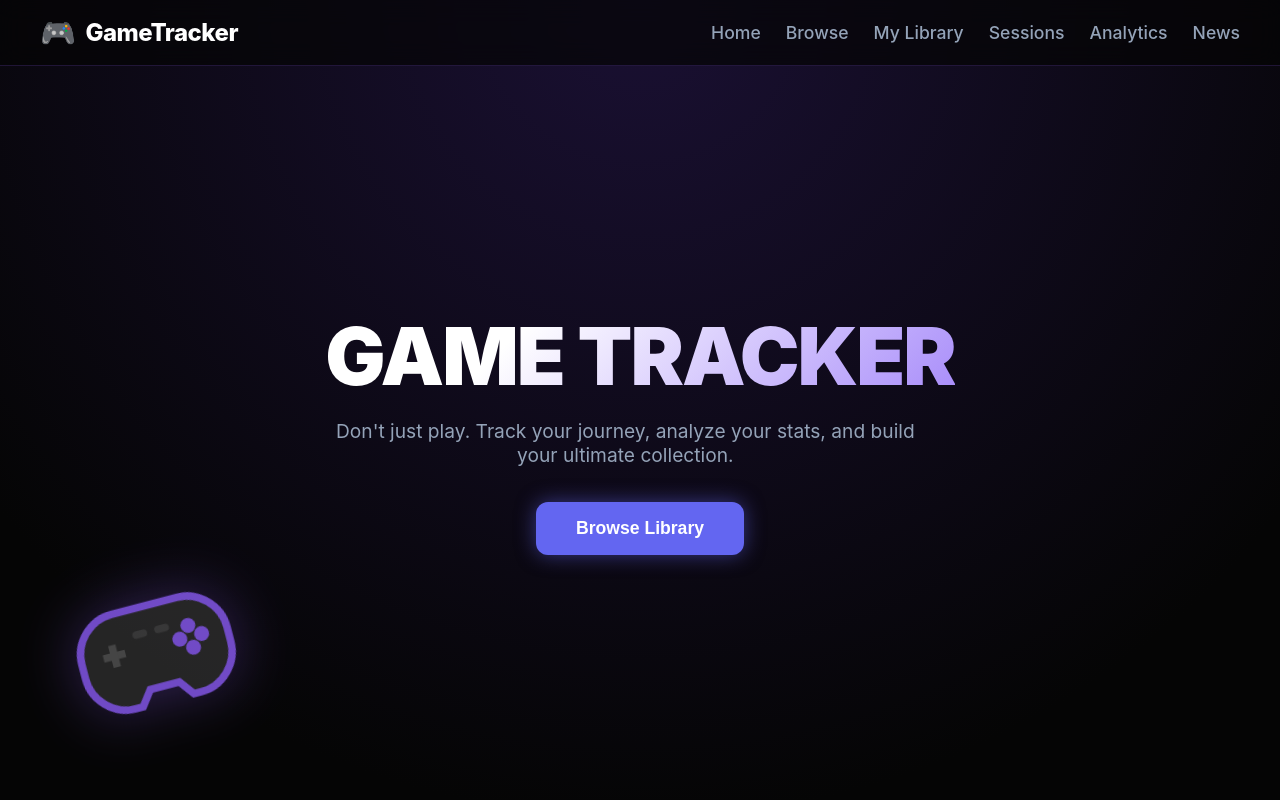
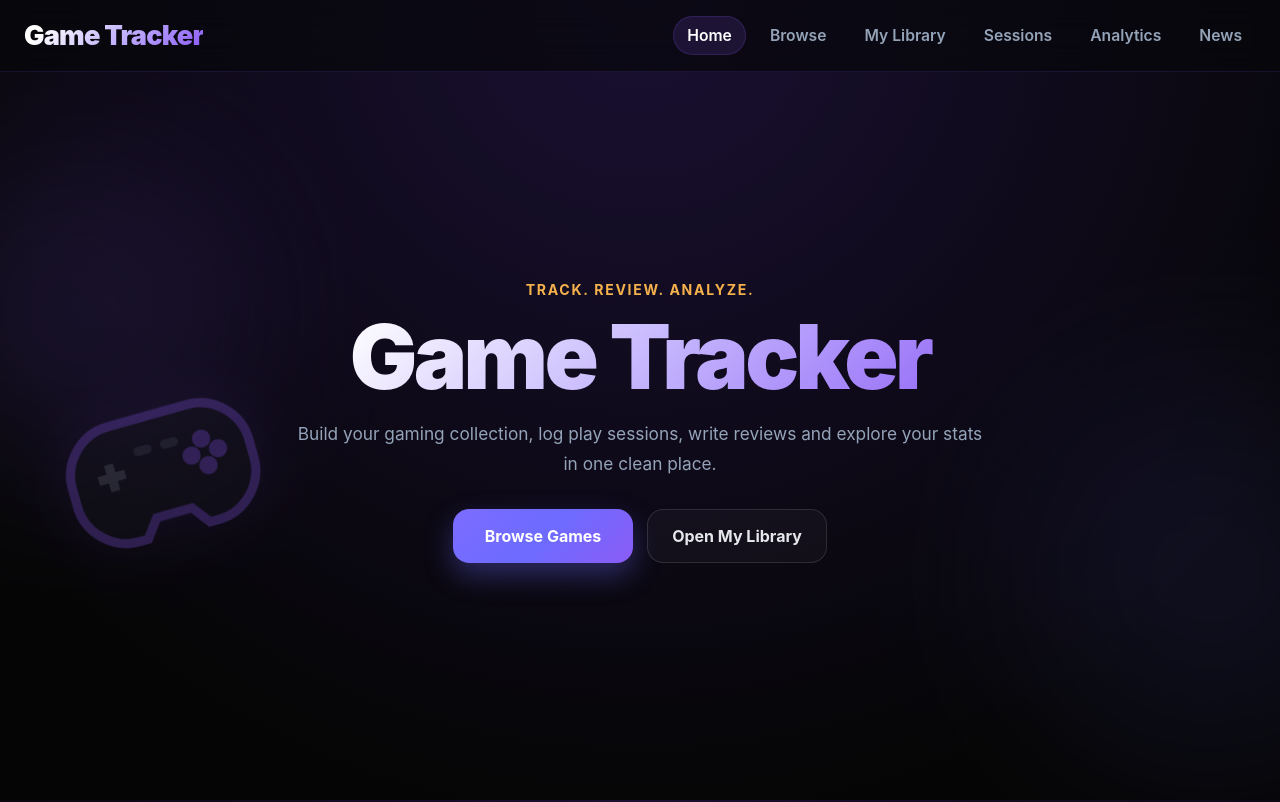
Before and after one commit to damian-cozma/cloud-computing, a React app in the folder homework-2/frontend/: page / in a window 1280 px wide. Built offline with nearby package versions, Linux system fonts and the light colour scheme; the HTML template or start-up script is replaced by a standard one.

Commit message:
design update: landing page and navigation header

```diff
--- a/homework-2/frontend/src/components/Navbar.css
+++ b/homework-2/frontend/src/components/Navbar.css
@@ -2,44 +2,97 @@
   position: sticky;
   top: 0;
   z-index: 100;
-  display: flex;
-  justify-content: space-between;
-  align-items: center;
-  padding: 15px 40px;
-  background: rgba(5, 5, 5, 0.7);
-  backdrop-filter: blur(12px);
-  -webkit-backdrop-filter: blur(12px);
-  border-bottom: 1px solid rgba(139, 92, 246, 0.2);
+  padding: 16px 24px;
+  background: rgba(7, 7, 12, 0.72);
+  backdrop-filter: blur(16px);
+  -webkit-backdrop-filter: blur(16px);
+  border-bottom: 1px solid rgba(139, 92, 246, 0.14);
 }
 
-.nav-brand a {
+.navbar-shell {
+  width: min(1240px, 100%);
+  margin: 0 auto;
   display: flex;
   align-items: center;
-  gap: 10px;
-  font-size: 1.5rem;
-  font-weight: 800;
-  color: #fff;
-  text-decoration: none;
-  letter-spacing: -0.5px;
+  justify-content: space-between;
+  gap: 24px;
 }
 
-.brand-icon {
-  font-size: 1.8rem;
+.nav-brand {
+  flex-shrink: 0;
+}
+
+.nav-brand-link {
+  text-decoration: none;
+}
+
+.nav-brand-text {
+  display: inline-block;
+  font-size: 1.7rem;
+  font-weight: 900;
+  letter-spacing: -0.03em;
+  line-height: 1;
+  background: linear-gradient(135deg, #ffffff 12%, #c4b5fd 52%, #8b5cf6 100%);
+  -webkit-background-clip: text;
+  -webkit-text-fill-color: transparent;
 }
 
 .nav-links {
   display: flex;
-  gap: 25px;
+  align-items: center;
+  gap: 10px;
+  flex-wrap: wrap;
 }
 
 .nav-link {
+  position: relative;
+  text-decoration: none;
   color: var(--text-muted);
-  text-decoration: none;
-  font-weight: 500;
-  font-size: 1.1rem;
-  transition: color 0.3s;
+  font-size: 0.98rem;
+  font-weight: 600;
+  padding: 10px 14px;
+  border-radius: 999px;
+  transition:
+    color 0.2s ease,
+    background 0.2s ease,
+    transform 0.2s ease,
+    box-shadow 0.2s ease;
 }
 
 .nav-link:hover {
-  color: var(--accent);
+  color: #ffffff;
+  background: rgba(139, 92, 246, 0.08);
+  transform: translateY(-1px);
 }
+
+.nav-link.is-active {
+  color: #ffffff;
+  background: rgba(139, 92, 246, 0.14);
+  box-shadow: inset 0 0 0 1px rgba(139, 92, 246, 0.18);
+}
+
+@media (max-width: 900px) {
+  .navbar {
+    padding: 14px 16px;
+  }
+
+  .navbar-shell {
+    flex-direction: column;
+    align-items: flex-start;
+    gap: 14px;
+  }
+
+  .nav-links {
+    width: 100%;
+    gap: 8px;
+  }
+
+  .nav-link {
+    padding: 9px 12px;
+    font-size: 0.94rem;
+  }
+
+  .nav-brand-text {
+    font-size: 1.5rem;
+  }
+}
--- a/homework-2/frontend/src/components/Navbar.jsx
+++ b/homework-2/frontend/src/components/Navbar.jsx
@@ -1,22 +1,42 @@
-import React from 'react';
-import { Link } from 'react-router-dom';
-import './Navbar.css';
+import React from "react";
+import { Link, NavLink } from "react-router-dom";
+import "./Navbar.css";
 
 export default function Navbar() {
   return (
     <nav className="navbar">
-      <div className="nav-brand">
-        <Link to="/">
-          <span className="brand-icon">🎮</span> GameTracker
-        </Link>
-      </div>
-      <div className="nav-links">
-        <Link to="/" className="nav-link">Home</Link>
-        <Link to="/browse" className="nav-link">Browse</Link>
-        <Link to="/library" className="nav-link">My Library</Link>
-        <Link to="/sessions" className="nav-link">Sessions</Link>
-        <Link to="/analytics" className="nav-link">Analytics</Link>
-        <Link to="/news" className="nav-link">News</Link>
+      <div className="navbar-shell">
+        <div className="nav-brand">
+          <Link to="/" className="nav-brand-link">
+            <span className="nav-brand-text">Game Tracker</span>
+          </Link>
+        </div>
+
+        <div className="nav-links">
+          <NavLink to="/" end className={({ isActive }) => `nav-link ${isActive ? "is-active" : ""}`}>
+            Home
+          </NavLink>
+
+          <NavLink to="/browse" className={({ isActive }) => `nav-link ${isActive ? "is-active" : ""}`}>
+            Browse
+          </NavLink>
+
+          <NavLink to="/library" className={({ isActive }) => `nav-link ${isActive ? "is-active" : ""}`}>
+            My Library
+          </NavLink>
+
+          <NavLink to="/sessions" className={({ isActive }) => `nav-link ${isActive ? "is-active" : ""}`}>
+            Sessions
+          </NavLink>
+
+          <NavLink to="/analytics" className={({ isActive }) => `nav-link ${isActive ? "is-active" : ""}`}>
+            Analytics
+          </NavLink>
+
+          <NavLink to="/news" className={({ isActive }) => `nav-link ${isActive ? "is-active" : ""}`}>
+            News
+          </NavLink>
+        </div>
       </div>
     </nav>
   );
--- a/homework-2/frontend/src/pages/HomePage.css
+++ b/homework-2/frontend/src/pages/HomePage.css
@@ -1,62 +1,221 @@
-.home-container {
+.home-page {
+  position: relative;
   min-height: calc(100vh - 70px);
-  display: flex;
-  flex-direction: column;
-  justify-content: center;
-  align-items: center;
-  text-align: center;
-  position: relative;
+  display: grid;
+  place-items: center;
+  padding: 48px 24px 80px;
+  overflow: hidden;
 }
 
-.controller-wrapper {
-  position: absolute;
-  bottom: 8%;
-  left: 5%;
-  transform: rotate(-15deg);
-  animation: float-gaming 5s ease-in-out infinite;
-  filter: drop-shadow(0 0 30px rgba(139, 92, 246, 0.4));
-  opacity: 0.8;
-  z-index: -1;
+.home-shell {
+  position: relative;
+  width: min(1180px, 100%);
+  display: grid;
+  place-items: center;
 }
 
-@keyframes float-gaming {
-  0%, 100% { transform: translateY(0) rotate(-15deg); }
-  50% { transform: translateY(-25px) rotate(-10deg); }
+.home-bg-orb {
+  position: absolute;
+  border-radius: 50%;
+  filter: blur(90px);
+  pointer-events: none;
+  opacity: 0.55;
 }
 
-.hero-title {
-  font-size: clamp(3rem, 10vw, 5rem);
+.home-bg-orb--left {
+  width: 320px;
+  height: 320px;
+  left: -80px;
+  top: 80px;
+  background: rgba(139, 92, 246, 0.24);
+}
+
+.home-bg-orb--right {
+  width: 380px;
+  height: 380px;
+  right: -120px;
+  bottom: 40px;
+  background: rgba(99, 102, 241, 0.2);
+}
+
+.home-controller {
+  position: absolute;
+  left: 0;
+  bottom: 30px;
+  opacity: 0.28;
+  transform: rotate(-16deg);
+  filter: drop-shadow(0 0 34px rgba(139, 92, 246, 0.28));
+  animation: home-float 6s ease-in-out infinite;
+  pointer-events: none;
+}
+
+.home-hero-card {
+  position: relative;
+  z-index: 1;
+  width: min(860px, 100%);
+  padding: 42px 36px;
+  border-radius: 32px;
+  text-align: center;
+}
+
+.home-eyebrow {
+  display: inline-block;
+  margin-bottom: 16px;
+  color: #f5b14c;
+  font-size: 0.88rem;
+  font-weight: 700;
+  letter-spacing: 0.12em;
+  text-transform: uppercase;
+}
+
+.home-title {
+  margin: 0;
+  font-size: clamp(3.2rem, 9vw, 5.6rem);
   font-weight: 900;
-  text-transform: uppercase;
-  letter-spacing: -2px;
-  background: linear-gradient(135deg, #fff 30%, var(--accent) 100%);
+  line-height: 0.95;
+  letter-spacing: -0.04em;
+  background: linear-gradient(135deg, #ffffff 12%, #c4b5fd 52%, #8b5cf6 100%);
   -webkit-background-clip: text;
   -webkit-text-fill-color: transparent;
-  margin-bottom: 15px;
 }
 
-.hero-subtitle {
+.home-subtitle {
+  margin: 20px auto 0;
+  max-width: 700px;
   color: var(--text-muted);
-  font-size: 1.2rem;
-  max-width: 600px;
-  margin-bottom: 35px;
+  font-size: 1.08rem;
+  line-height: 1.75;
 }
 
-.cta-button {
-  padding: 16px 40px;
-  font-size: 1.1rem;
-  font-weight: bold;
-  background: var(--primary);
-  border: none;
-  border-radius: 12px;
-  color: white;
-  cursor: pointer;
-  transition: 0.3s;
-  box-shadow: 0 0 20px rgba(99, 102, 241, 0.5);
+.home-actions {
+  display: flex;
+  justify-content: center;
+  gap: 14px;
+  flex-wrap: wrap;
+  margin-top: 30px;
 }
 
-.cta-button:hover {
-  background: var(--primary-hover);
-  transform: scale(1.05);
-  box-shadow: 0 0 30px rgba(139, 92, 246, 0.8);
+.home-primary-link,
+.home-secondary-link {
+  min-width: 180px;
+  height: 54px;
+  padding: 0 24px;
+  border-radius: 16px;
+  display: inline-flex;
+  align-items: center;
+  justify-content: center;
+  text-decoration: none;
+  font-weight: 700;
+  transition:
+    transform 0.2s ease,
+    box-shadow 0.2s ease,
+    border-color 0.2s ease,
+    background 0.2s ease,
+    color 0.2s ease;
 }
+
+.home-primary-link {
+  color: #ffffff;
+  background: linear-gradient(135deg, #7c6cff 0%, #6d6bff 50%, #8b5cf6 100%);
+  box-shadow: 0 12px 28px rgba(109, 107, 255, 0.34);
+}
+
+.home-primary-link:hover {
+  transform: translateY(-2px);
+}
+
+.home-secondary-link {
+  color: #e5e7eb;
+  border: 1px solid rgba(255, 255, 255, 0.12);
+  background: rgba(255, 255, 255, 0.03);
+}
+
+.home-secondary-link:hover {
+  transform: translateY(-2px);
+  border-color: rgba(139, 92, 246, 0.28);
+  background: rgba(139, 92, 246, 0.08);
+}
+
+.home-stats {
+  display: grid;
+  grid-template-columns: repeat(3, minmax(0, 1fr));
+  gap: 16px;
+  margin-top: 34px;
+}
+
+.home-stat-pill {
+  padding: 18px 16px;
+  border-radius: 20px;
+  background: rgba(255, 255, 255, 0.03);
+  border: 1px solid rgba(255, 255, 255, 0.05);
+}
+
+.home-stat-pill span {
+  display: block;
+  color: var(--text-muted);
+  font-size: 0.8rem;
+  font-weight: 700;
+  letter-spacing: 0.08em;
+  text-transform: uppercase;
+}
+
+.home-stat-pill strong {
+  display: block;
+  margin-top: 8px;
+  color: #ffffff;
+  font-size: 1.02rem;
+  font-weight: 700;
+}
+
+@keyframes home-float {
+  0%, 100% {
+    transform: translateY(0) rotate(-16deg);
+  }
+  50% {
+    transform: translateY(-20px) rotate(-11deg);
+  }
+}
+
+@media (max-width: 980px) {
+  .home-controller {
+    left: -20px;
+    bottom: 10px;
+    opacity: 0.2;
+  }
+
+  .home-stats {
+    grid-template-columns: 1fr;
+  }
+}
+
+@media (max-width: 760px) {
+  .home-page {
+    padding: 34px 16px 64px;
+  }
+
+  .home-hero-card {
+    padding: 30px 20px;
+    border-radius: 24px;
+  }
+
+  .home-controller {
+    width: 160px;
+    opacity: 0.14;
+    left: -30px;
+    bottom: -10px;
+  }
+
+  .home-controller svg {
+    width: 160px;
+    height: 160px;
+  }
+
+  .home-actions {
+    flex-direction: column;
+  }
+
+  .home-primary-link,
+  .home-secondary-link {
+    width: 100%;
+  }
+}
--- a/homework-2/frontend/src/pages/HomePage.jsx
+++ b/homework-2/frontend/src/pages/HomePage.jsx
@@ -1,33 +1,61 @@
-import React from 'react';
+import React from "react";
 import { Link } from "react-router-dom";
 import "./HomePage.css";
 
 export default function HomePage() {
   return (
-    <div className="home-container">
-      <div className="controller-wrapper">
-        <svg width="180" height="180" viewBox="0 0 24 24" fill="none" xmlns="http://www.w3.org/2000/svg">
-          <path d="M7.5 7H16.5C19.5 7 22 9.5 22 12.5V14.5C22 17.5 19.5 20 16.5 20H15.5L14 18H10L8.5 20H7.5C4.5 20 2 17.5 2 14.5V12.5C2 9.5 4.5 7 7.5 7Z" fill="#2d2d2d" stroke="#8b5cf6" strokeWidth="1"/>
-          <circle cx="17" cy="11" r="1" fill="#8b5cf6"/>
-          <circle cx="18.5" cy="12.5" r="1" fill="#8b5cf6"/>
-          <circle cx="17" cy="14" r="1" fill="#8b5cf6"/>
-          <circle cx="15.5" cy="12.5" r="1" fill="#8b5cf6"/>
-          <rect x="5" y="12" width="3" height="1" fill="#555"/>
-          <rect x="6" y="11" width="1" height="3" fill="#555"/>
-          <rect x="9.5" y="10" width="2" height="1" rx="0.5" fill="#444"/>
-          <rect x="12.5" y="10" width="2" height="1" rx="0.5" fill="#444"/>
+    <section className="home-page">
+      <div className="home-bg-orb home-bg-orb--left" />
+      <div className="home-bg-orb home-bg-orb--right" />
+
+      <div className="home-shell">
+        <div className="home-controller">
+          <svg
+            width="220"
+            height="220"
+            viewBox="0 0 24 24"
+            fill="none"
+            xmlns="http://www.w3.org/2000/svg"
+            aria-hidden="true"
+          >
+            <path
+              d="M7.5 7H16.5C19.5 7 22 9.5 22 12.5V14.5C22 17.5 19.5 20 16.5 20H15.5L14 18H10L8.5 20H7.5C4.5 20 2 17.5 2 14.5V12.5C2 9.5 4.5 7 7.5 7Z"
+              fill="#1b1b27"
+              stroke="#8b5cf6"
+              strokeWidth="1"
+            />
+            <circle cx="17" cy="11" r="1" fill="#8b5cf6" />
+            <circle cx="18.5" cy="12.5" r="1" fill="#8b5cf6" />
+            <circle cx="17" cy="14" r="1" fill="#8b5cf6" />
+            <circle cx="15.5" cy="12.5" r="1" fill="#8b5cf6" />
+            <rect x="5" y="12" width="3" height="1" fill="#6b7280" />
+            <rect x="6" y="11" width="1" height="3" fill="#6b7280" />
+            <rect x="9.5" y="10" width="2" height="1" rx="0.5" fill="#4b5563" />
+            <rect x="12.5" y="10" width="2" height="1" rx="0.5" fill="#4b5563" />
           </svg>
         </div>
 
-      <div className="content">
-        <h1 className="hero-title">Game Tracker</h1>
-        <p className="hero-subtitle">
-          Don't just play. Track your journey, analyze your stats, and build your ultimate collection.
+        <div className="home-hero-card">
+          <span className="home-eyebrow">Track. Review. Analyze.</span>
+
+          <h1 className="home-title">Game Tracker</h1>
+
+          <p className="home-subtitle">
+            Build your gaming collection, log play sessions, write reviews and
+            explore your stats in one clean place.
           </p>
-        <Link to="/browse">
-          <button className="cta-button">Browse Library</button>
+
+          <div className="home-actions">
+            <Link to="/browse" className="home-primary-link">
+              Browse Games
+            </Link>
+
+            <Link to="/library" className="home-secondary-link">
+              Open My Library
             </Link>
           </div>
         </div>
+      </div>
+    </section>
   );
 }
```
Lines whose indentation alone changed are shown as unchanged.
